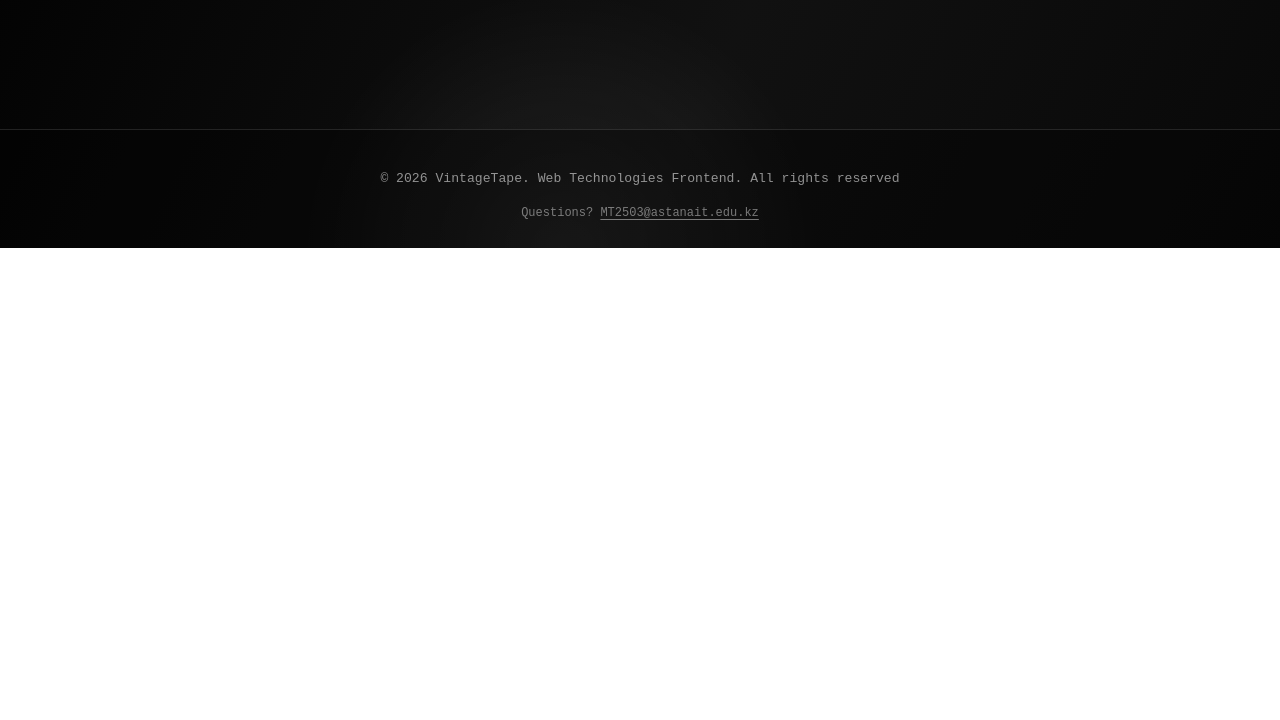
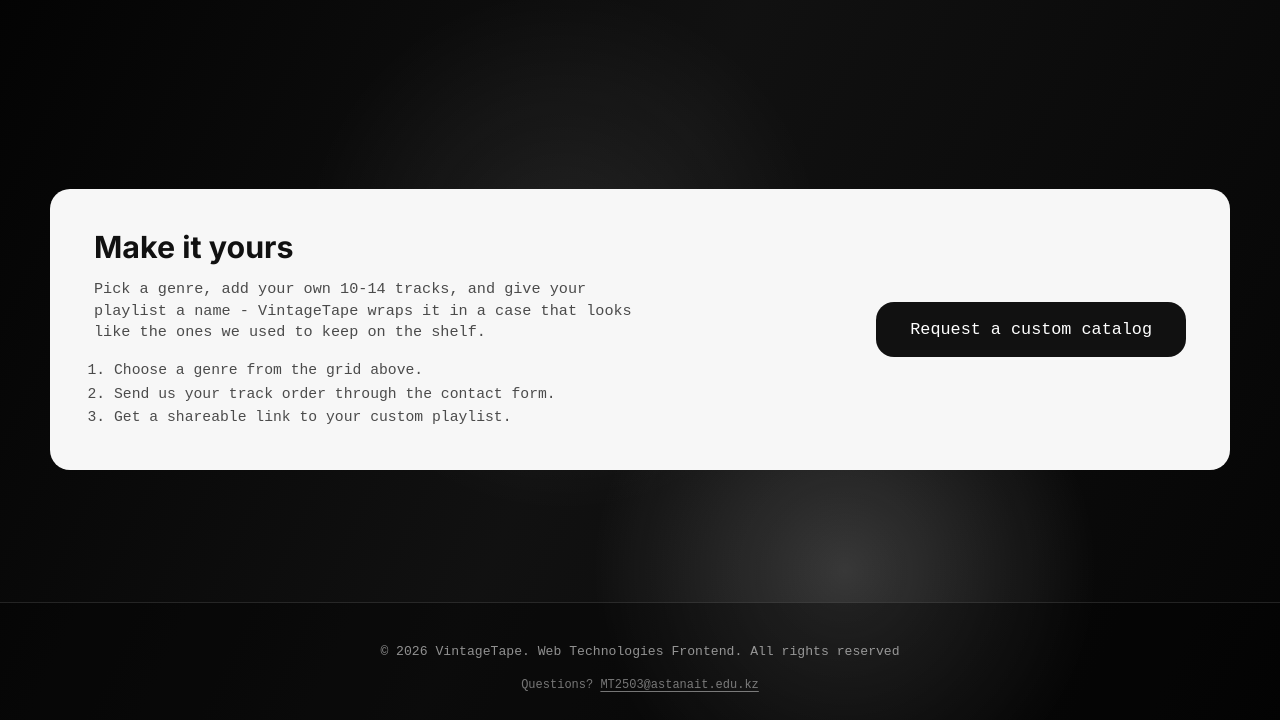
Before and after one commit to Ilkham00/Ass3_VTape, a plain HTML site: page playlists.html in a window 1280 px wide. Shown: the part 853-1573 px from the top of the page. Before the commit the page ends 1101 px from the top, so only its background shows below. Drawn offline with Linux system fonts and the light colour scheme; a web font is replaced by a local one.

Commit message:
add make-it-yours block on playlists

```diff
--- a/playlists.html
+++ b/playlists.html
@@ -96,6 +96,27 @@
 
       </div>
     </section>
+
+    <section class="memory-section make-it-yours-section" aria-labelledby="make-it-yours-title">
+      <div class="page-shell make-it-yours-shell">
+
+        <div class="make-it-yours-text">
+          <h2 id="make-it-yours-title">Make it yours</h2>
+          <p>
+            Pick a genre, add your own 10-14 tracks, and give your playlist a name -
+            VintageTape wraps it in a case that looks like the ones we used to keep on the shelf.
+          </p>
+          <ol>
+            <li>Choose a genre from the grid above.</li>
+            <li>Send us your track order through the contact form.</li>
+            <li>Get a shareable link to your custom playlist.</li>
+          </ol>
+        </div>
+
+        <a class="btn-cta make-it-yours-btn" href="contacts.html">Request a custom catalog</a>
+
+      </div>
+    </section>
   </main>
 
   <footer class="site-footer">
```
